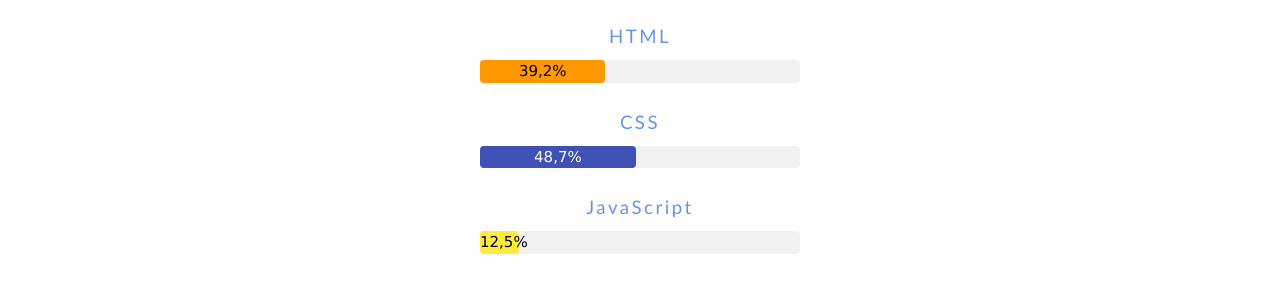
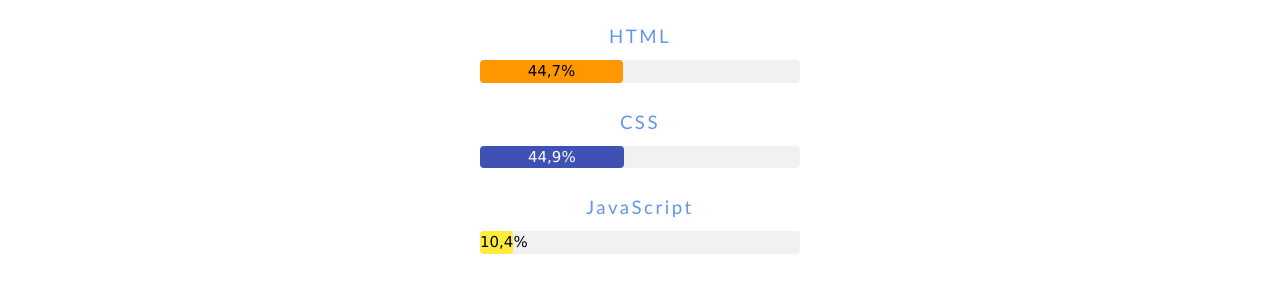
Before and after one commit to fredericms/Tugas-2-Pemrograman-Web, a plain HTML site: page pelajaran.html in a window 1280 px wide. Shown: the part 1003-1292 px from the top of the page. Drawn offline with nearby package versions, Linux system fonts and the light colour scheme.

Commit message:
Upload Keempat
Tambahan di bagian persentase HTML, CSS, dan JS

```diff
--- a/pelajaran.html
+++ b/pelajaran.html
@@ -103,15 +103,15 @@
         <h1 class = "web-percentage">Website ini menggunakan:</h1>
         <h2 class = "judul-web">HTML</h2>
         <div class="w3-light-grey w3-round">
-            <div class= "w3-orange w3-round w3-center" style = "width:39.2%">39,2%</div>
+            <div class= "w3-orange w3-round w3-center" style = "width:44.7%">44,7%</div>
         </div>
         <h2 class = "judul-web">CSS</h2>
         <div class="w3-light-grey w3-round">
-            <div class= "w3-indigo w3-round w3-center" style = "width:48.7%">48,7%</div>
+            <div class= "w3-indigo w3-round w3-center" style = "width:44.9%">44,9%</div>
         </div>
         <h2 class = "judul-web">JavaScript</h2>
         <div class="w3-light-grey w3-round">
-            <div class= "w3-yellow w3-round w3-center" style = "width:12.1%">12,5%</div>
+            <div class= "w3-yellow w3-round w3-center" style = "width:10.4%">10,4%</div>
         </div>
     </div>
     <div class = "footer">
```
